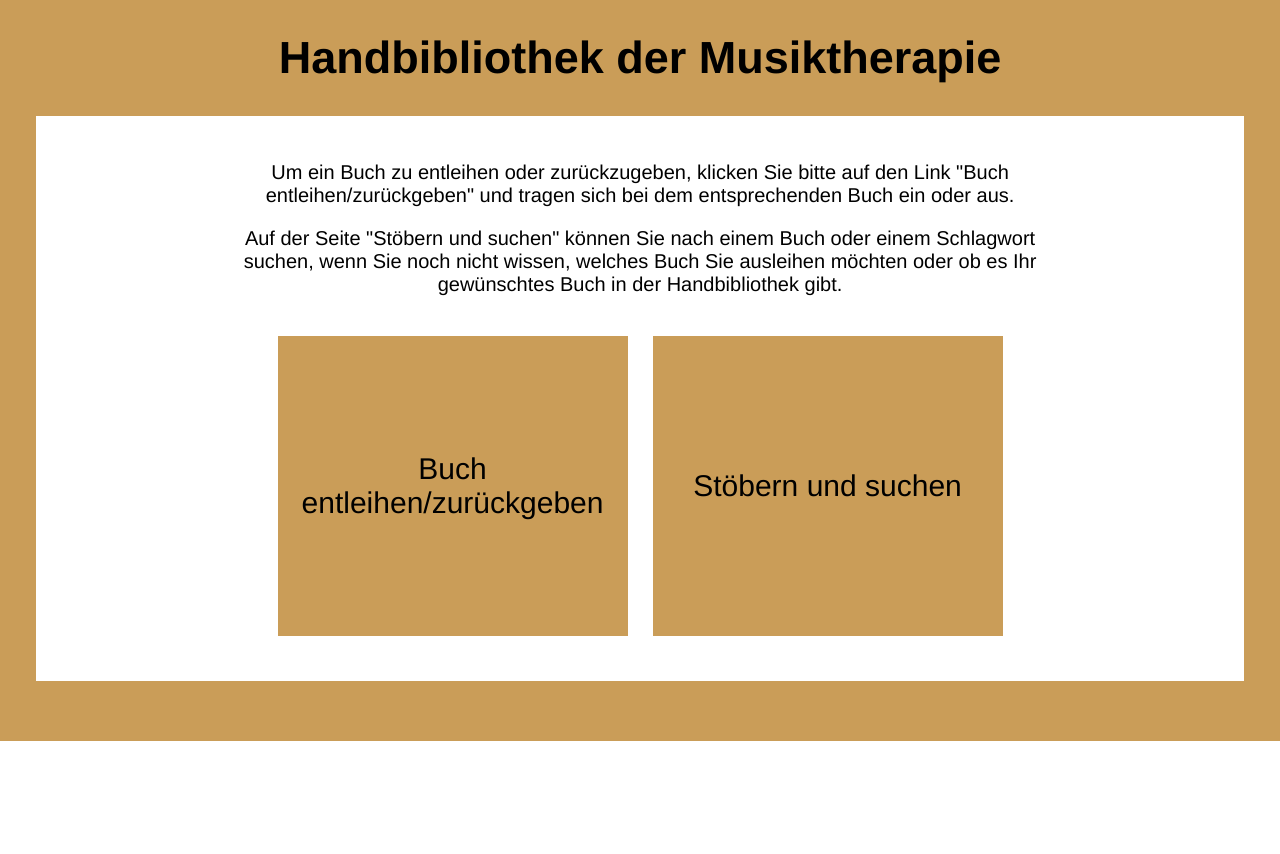
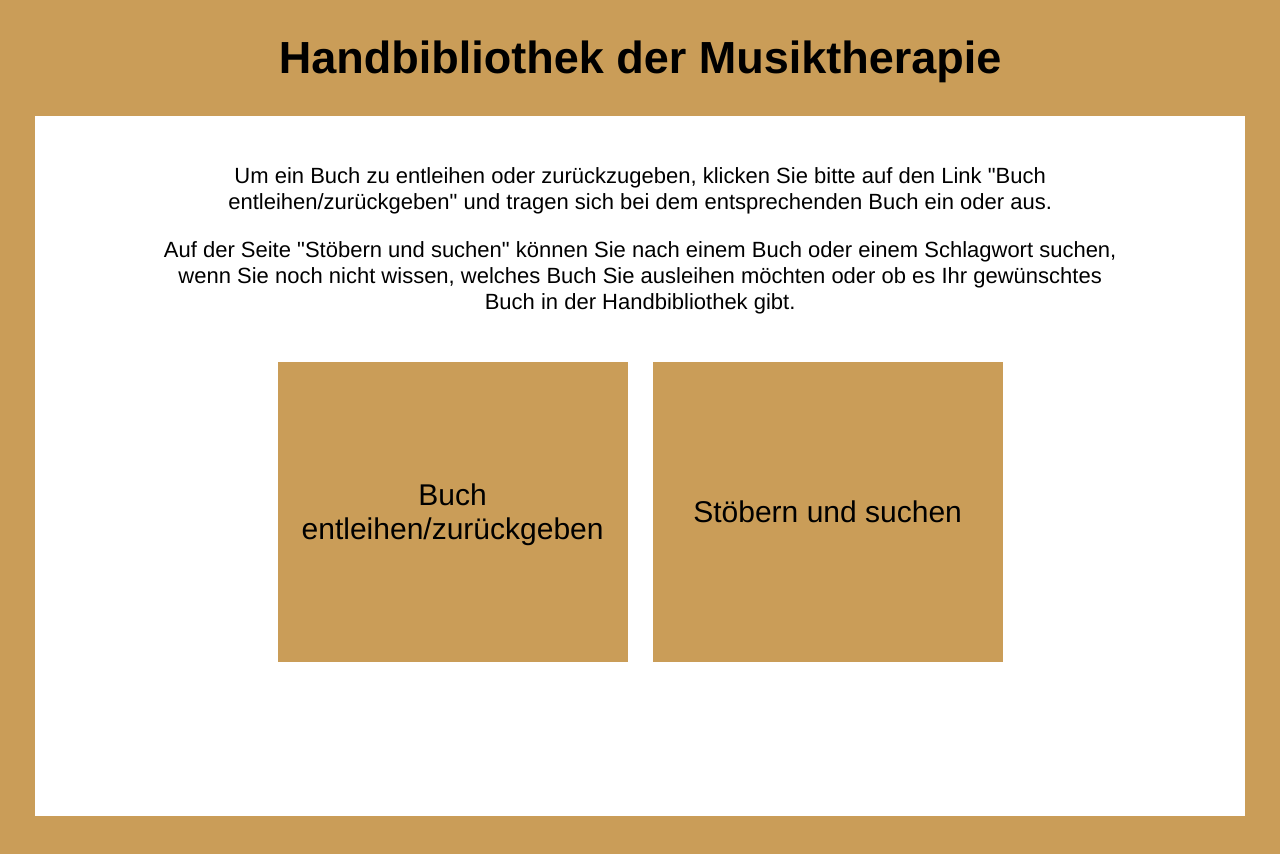
Before and after one commit to lonalunatic/handbibliothek, a plain HTML site: page index.html in a window 1280 px wide. Before the commit the page ends 800 px from the top, so only its background shows below. Drawn offline with Linux system fonts and the light colour scheme.

Commit message:
minor changes in layout, footer still wrong

```diff
--- a/style.css
+++ b/style.css
@@ -8,9 +8,6 @@ body {
  flex-wrap: wrap;
  justify-content: center;
  gap: 25px;
- border: 5px;
- border-color: #ca9d58;
- border-radius: 4px;
 }
 
 a {
@@ -55,7 +52,6 @@ a:hover, a:active {
 
 .sidebar {
 	background-color: #ca9d58;
-	height: auto;
 	width: 80px;
 }
 h1 {
@@ -63,38 +59,35 @@ h1 {
 }
 
 p {
-	font-size: 20px;
+	font-size: 22px;
 }
 
-p, .buttons{
-	margin-top: 20px;
-margin-right: 50px;
-margin-bottom: 20px;
-margin-left: 50px;
-}
 
 /* content flexbox */
 
 .content {
 	display: flex;
 	justify-content: space-between;
+	flex: 1;
+	min-height: 700px;
 }
 
-.sidebar {
-	flex-grow: 0;
-}
 
 /* inner content flexbox */
 .container {
 	display: flex;
 	flex-direction: column;
 	padding: 25px 125px;
+	gap: 25px;
 }
 
 /* body flexbox */
 body {
 	display: flex;
 	flex-direction: column;
-	justify-content: space-between;
-	flex: 1;
+	align-items: stretch;
 }
+
+.header, .footer, {
+	flex-shrink: 0;
+}
```
